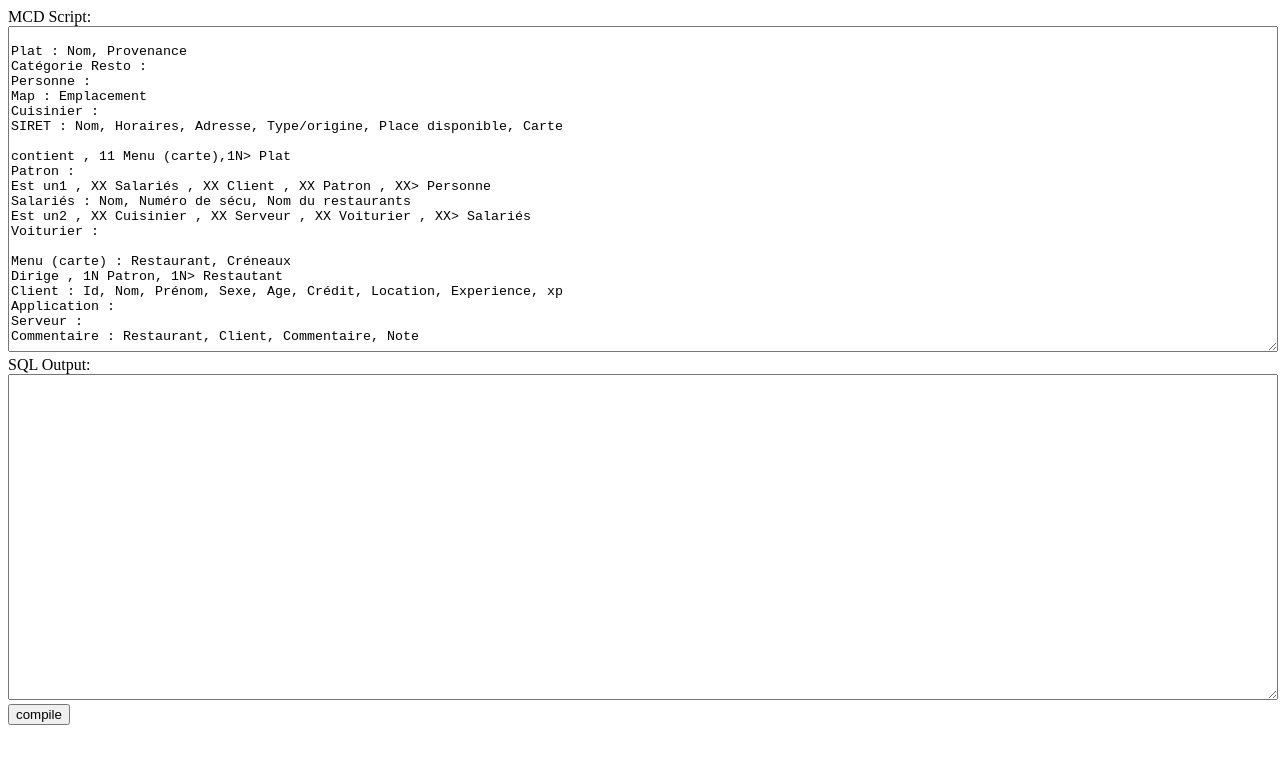
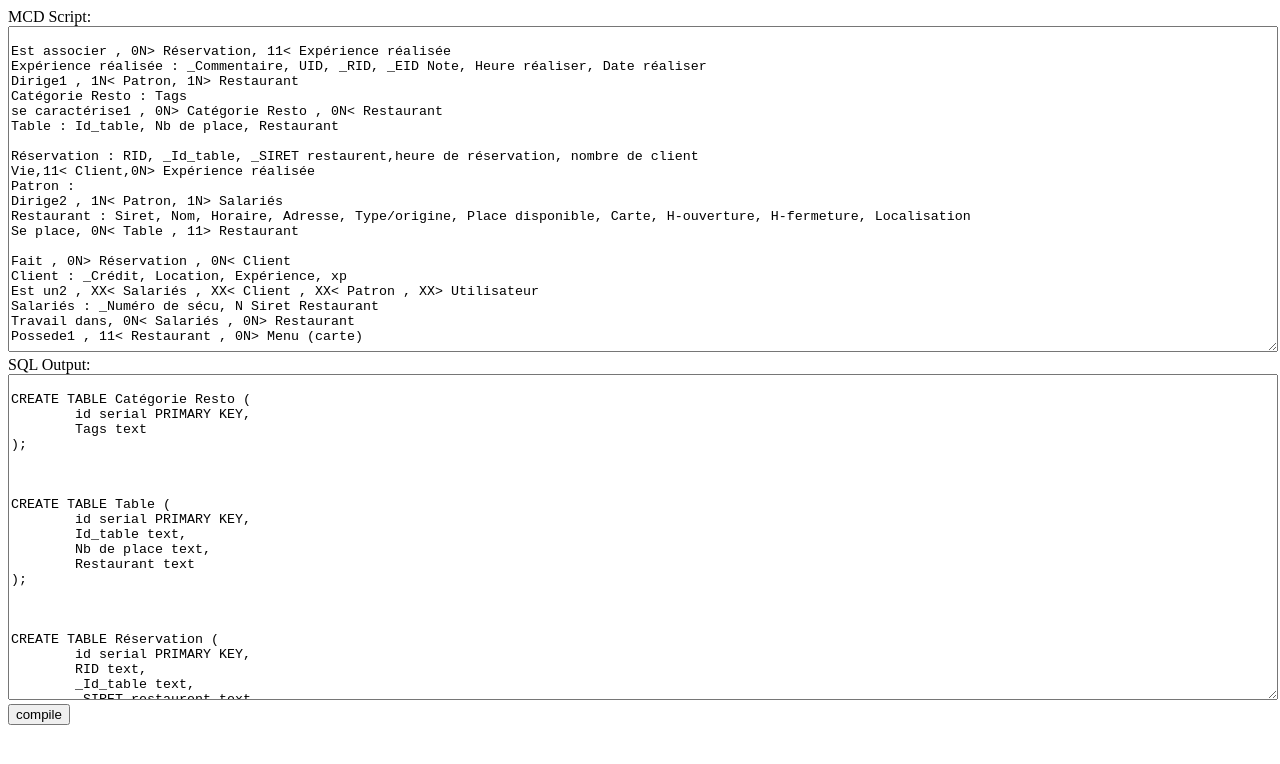
Before and after one commit to Flammrock/flammrock.github.io, a plain HTML site: page mcd2sql.html in a window 1280 px wide. Drawn offline with Linux system fonts and the light colour scheme.

Commit message:
Update mcd2sql.html

```diff
--- a/mcd2sql.html
+++ b/mcd2sql.html
@@ -25,33 +25,40 @@
         <script>
 
             var data = `
-Plat : Nom, Provenance
-Catégorie Resto :
-Personne :
-Map : Emplacement
-Cuisinier :
-SIRET : Nom, Horaires, Adresse, Type/origine, Place disponible, Carte
+Est associer , 0N> Réservation, 11< Expérience réalisée
+Expérience réalisée : _Commentaire, UID, _RID, _EID Note, Heure réaliser, Date réaliser
+Dirige1 , 1N< Patron, 1N> Restaurant
+Catégorie Resto : Tags
+se caractérise1 , 0N> Catégorie Resto , 0N< Restaurant
+Table : Id_table, Nb de place, Restaurant
 
-contient , 11 Menu (carte),1N> Plat
+Réservation : RID, _Id_table, _SIRET restaurent,heure de réservation, nombre de client
+Vie,11< Client,0N> Expérience réalisée
 Patron :
-Est un1 , XX Salariés , XX Client , XX Patron , XX> Personne
-Salariés : Nom, Numéro de sécu, Nom du restaurants
-Est un2 , XX Cuisinier , XX Serveur , XX Voiturier , XX> Salariés
-Voiturier :
+Dirige2 , 1N< Patron, 1N> Salariés
+Restaurant : Siret, Nom, Horaire, Adresse, Type/origine, Place disponible, Carte, H-ouverture, H-fermeture, Localisation
+Se place, 0N< Table , 11> Restaurant
 
-Menu (carte) : Restaurant, Créneaux
-Dirige , 1N Patron, 1N> Restautant
-Client : Id, Nom, Prénom, Sexe, Age, Crédit, Location, Experience, xp
-Application :
-Serveur :
-Commentaire : Restaurant, Client, Commentaire, Note
+Fait , 0N> Réservation , 0N< Client
+Client : _Crédit, Location, Expérience, xp
+Est un2 , XX< Salariés , XX< Client , XX< Patron , XX> Utilisateur
+Salariés : _Numéro de sécu, N Siret Restaurant
+Travail dans, 0N< Salariés , 0N> Restaurant
+Possede1 , 11< Restaurant , 0N> Menu (carte)
 
-Possede , 11 Restautant , 0N> Menu (carte)
-Restautant : Siret, Nom, Horaire, Adresse, Type/origine, Place disponible, Carte
-Vie,11 Client,0N> Experience
-Experience : Nom client, Nom restaurant, Date
-Table : Nb de place, Id_table, Restaurant
-Disponibilité : Restaurant, h-ouverture, h-fermeture
+Commande réalisé : heure de service
+fait, 1N> Commande , 1N< Client
+Utilisateur: UID, Nom, Prénom, Sexe, Age, Mail, Mot de passe
+Plat : PID, _MID , Nom, Prix, Provenance, halal, végétarien
+contient , 11< Menu (carte),1N> Plat
+Menu (carte) : MID , _SIRET Restaurant, _PID , Créneaux
+
+Commande prévue : heure de service
+Hérite2, XX> Commande réalisé  , XX> Commande prévue , XX< Commande
+Commande : EID , _RID, heure de commande, Date
+Contient, 0N> Plat , 11< Commande
+se caractérise2 , 0N> Catégorie plat , 0N< Plat
+Catégorie plat : Tags
             `;
 
             document.getElementById('mcd').value = data;
@@ -164,6 +171,43 @@ Disponibilité : Restaurant, h-ouverture, h-fermeture
                 return true;
             };
 
+            let TypeBuilder = class TypeBuilder {
+
+                constructor(reg) {
+                    this.s = null;
+                    if (typeof reg === 'string') {
+                        this.s = reg;
+                    }
+                    this.reg = reg;
+                }
+
+                test(v) {
+                    if (this.s!=null) return this.s==v;
+                    return this.reg.test(v);
+                }
+
+
+            };
+
+            let TYPE = [
+                new TypeBuilder('integer'),
+                new TypeBuilder('serial'),
+                new TypeBuilder('bigint'),
+                new TypeBuilder('bigserial'),
+                new TypeBuilder('date'),
+                new TypeBuilder('time'),
+                new TypeBuilder('datetime'),
+                new TypeBuilder('text'),
+                new TypeBuilder(/varchar\(\d+\)/)
+            ];
+
+            let istype = (type) => {
+                for (var i = 0; i < TYPE.length; i++) {
+                    if (TYPE[i].test(type)) return true;
+                }
+                return false;
+            };
+
             let SQL = {
 
                 Table: class Table {
@@ -172,6 +216,7 @@ Disponibilité : Restaurant, h-ouverture, h-fermeture
                         this.name = typeof tokens !== 'undefined' ? tokens[0] : null;
                         this.properties = [];
                         this.foreigntable = [];
+                        this.foreigntableAlter = [];
                         if (typeof tokens !== 'undefined') {
                             for (var i = 1; i < tokens.length; i++) {
                                 if (tokens[i]==','||tokens[i]==':'||tokens[i]=='') continue;
@@ -184,11 +229,23 @@ Disponibilité : Restaurant, h-ouverture, h-fermeture
                         this.foreigntable.push(table);
                     }
 
+                    addForeignAlter(table) {
+                        this.foreigntableAlter.push(table);
+                    }
+
                     buildProperties() {
                         let p = '';
                         let len = this.properties.length;
+                        let propparse = (prop) => {
+                            let index = prop.lastIndexOf(' ');
+                            let type = prop.substring(index+1).trim();
+                            if (istype(type)) {
+                                return prop;
+                            }
+                            return prop + ' text';
+                        };
                         for (var i = 0; i < len; i++) {
-                            p += '\t'+this.properties[i] + ' text' + (i==len-1?'':',\n');
+                            p += '\t' + propparse(this.properties[i]) + (i==len-1?'':',\n');
                         }
                         return p;
                     }
@@ -197,12 +254,25 @@ Disponibilité : Restaurant, h-ouverture, h-fermeture
                         let f = '';
                         let ff = '';
                         let len = this.foreigntable.length;
+                        let len2 = this.foreigntableAlter.length;
                         for (var i = 0; i < len; i++) {
                             let t = this.foreigntable[i];
                             ff += '\t'+t.name+'_id integer,\n';
                             f += '\t'+'CONSTRAINT fk_'+t.name+' FOREIGN KEY('+t.name+'_id) REFERENCES '+t.name+'(id)' + (i==len-1?'':',\n');
                         }
-                        return ff+f;
+                        let fff = '';
+                        for (var i = 0; i < len2; i++) {
+                            let t = this.foreigntableAlter[i];
+                            fff += '\t'+t.name+'_id integer' + (i==len2-1?'':',\n');
+                        }
+                        return fff+(fff!=''&&ff!=''?',\n':'')+ff+f;
+                    }
+
+                    dependOn(table) {
+                        for (var i = 0; i < this.foreigntable.length; i++) {
+                            if (this.foreigntable[i]==table) return true;
+                        }
+                        return false;
                     }
 
                     toString() {
@@ -214,9 +284,16 @@ Disponibilité : Restaurant, h-ouverture, h-fermeture
                             ${'\t'}id serial PRIMARY KEY${p==''&&f==''?'':p==''?',\n'+f:f==''?',\n'+p:',\n'+p+',\n'+f}
                         );
                         `.split('\n'),(s) => s.replace(/^[ ]+|[ ]+$/g, '')).join('\n');
-                        //console.warn(t);
                         return t;
+                    }
 
+                    getAlter() {
+                        let t = '';
+                        for (var i = 0; i < this.foreigntableAlter.length; i++) {
+                            let f = this.foreigntableAlter[i];
+                            t += 'ALTER TABLE '+this.name+' ADD CONSTRAINT fk_'+f.name+' FOREIGN KEY('+f.name+'_id) REFERENCES '+f.name+'(id);';
+                        }
+                        return t;
                     }
 
                 },
@@ -347,8 +424,8 @@ Disponibilité : Restaurant, h-ouverture, h-fermeture
                     } else if (mode==MODE._11) {
                         let t1 = dictget(hashtables,ass1.name);
                         let t2 = dictget(hashtables,ass2.name);
-                        t1.addForeign(t2);
-                        t2.addForeign(t1);
+                        t1.addForeignAlter(t2);
+                        t2.addForeignAlter(t1);
                     } else if (mode==MODE._1N) {
                         let t1 = dictget(hashtables,ass1.name);
                         let t2 = dictget(hashtables,ass2.name);
@@ -384,7 +461,45 @@ Disponibilité : Restaurant, h-ouverture, h-fermeture
 
                 });
 
-                return tables;
+                // solve inheritances
+                iterate(inheritances,(h) => {
+                    let p = dictget(hashtables,h.parent);
+                    iterate(h.children,(c) => {
+                        let t = dictget(hashtables,c);
+                        t.addForeign(p);
+                    });
+                });
+
+                let tablessorted = [];
+                let added = {};
+
+                while (true) {
+                    let g = false;
+                    iterate(tables,(t) => {
+                        if (t.foreigntable.length==0) {
+                            if (!dictexists(added,t.name)) {
+                                added[t.name] = true;
+                                tablessorted.push(t);
+                                g = true;
+                            }
+                        } else {
+                            let v = 0;
+                            iterate(t.foreigntable,(tt) => {
+                                if (dictexists(added,tt.name)) v++;
+                            });
+                            if (v==t.foreigntable.length) {
+                                if (!dictexists(added,t.name)) {
+                                    added[t.name] = true;
+                                    tablessorted.push(t);
+                                    g = true;
+                                }
+                            }
+                        }
+                    });
+                    if (!g) break;
+                }
+
+                return tablessorted;
 
             };
 
@@ -392,6 +507,9 @@ Disponibilité : Restaurant, h-ouverture, h-fermeture
                 let txt = '';
                 iterate(sqlcompiled, (t) => {
                     txt += t.toString() + '\n\n';
+                });
+                iterate(sqlcompiled, (t) => {
+                    txt += t.getAlter() + '\n';
                 });
                 return txt;
             };
@@ -423,6 +541,9 @@ Disponibilité : Restaurant, h-ouverture, h-fermeture
                 document.getElementById('sql').value = display(mtd2sql(v));
             };
 
+            let v = document.getElementById('mcd').value;
+            document.getElementById('sql').value = display(mtd2sql(v));
+
         </script>
     </body>
 </html>
```
